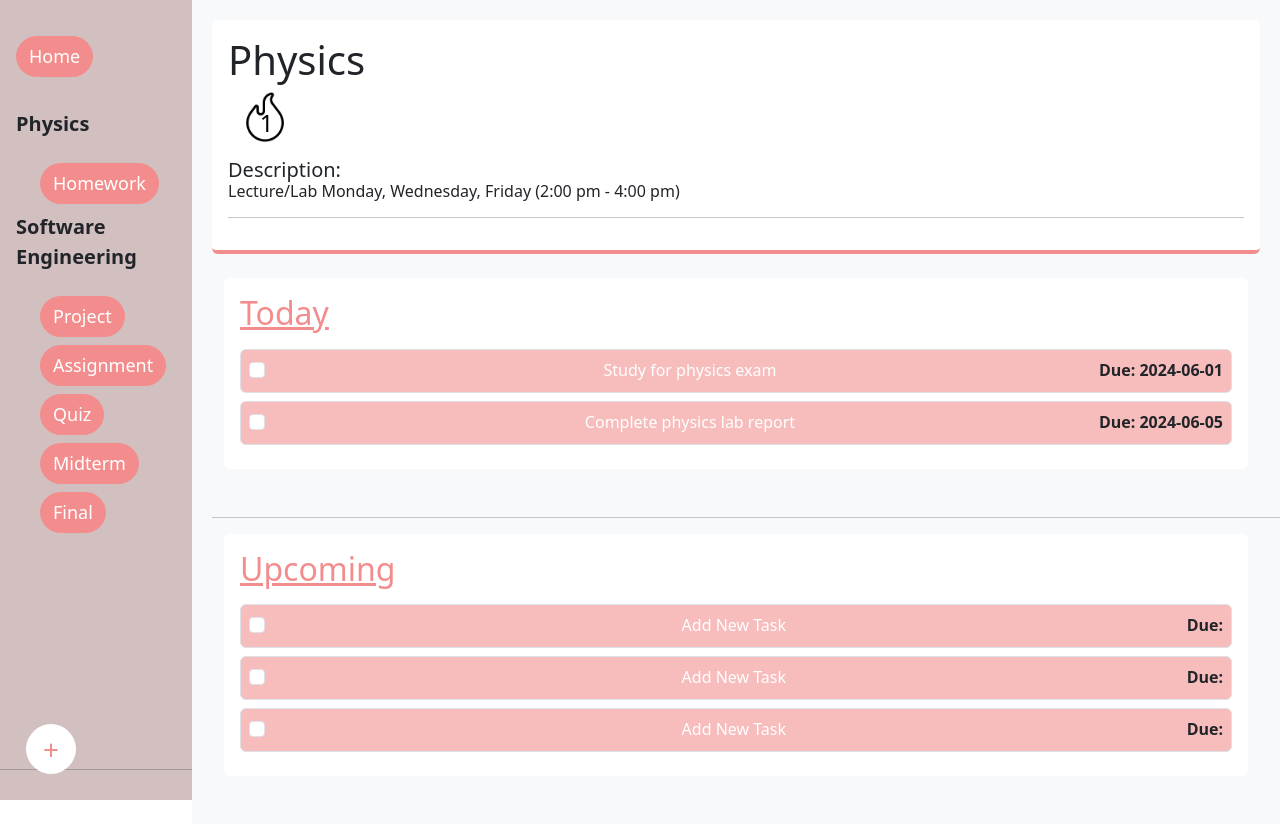
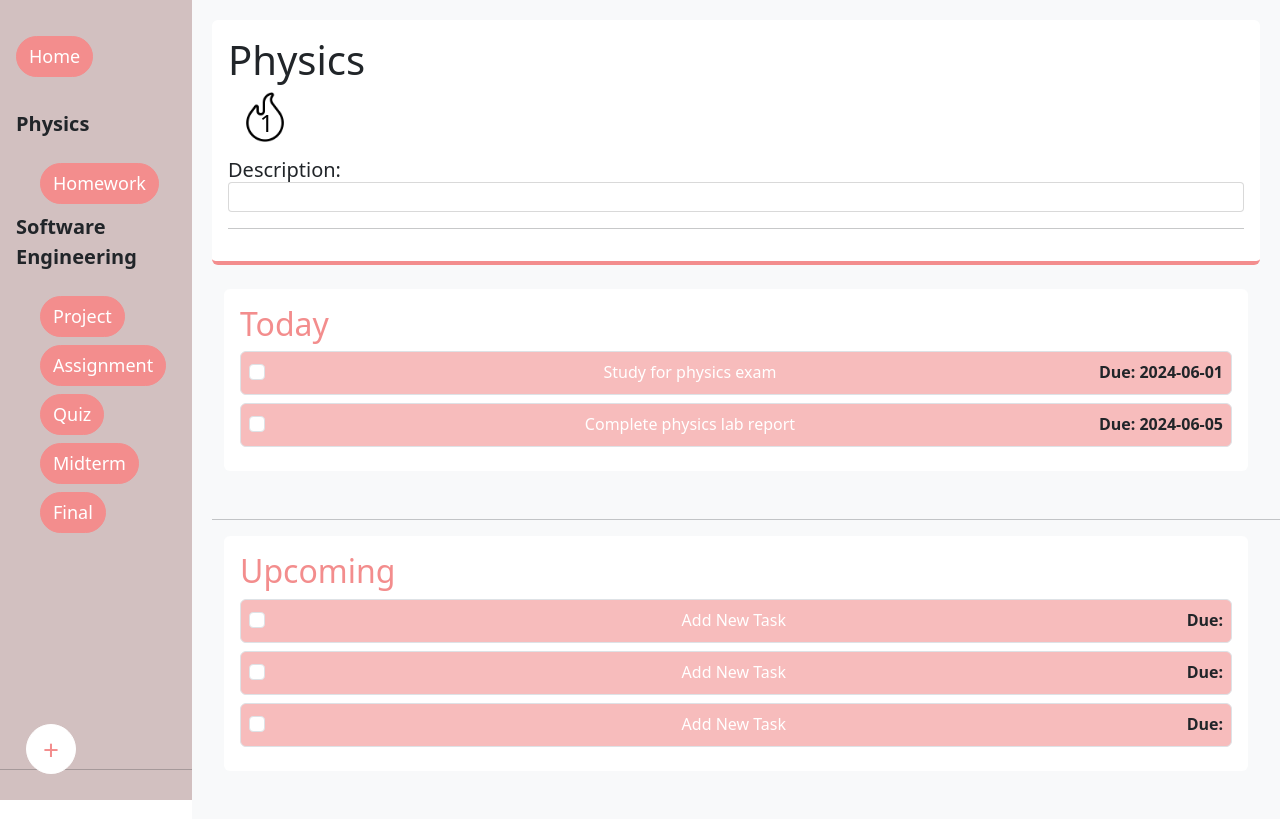
Before and after one commit to kct417/taskify, a React (Vite) app in the folder packages/react-frontend/: page /folder in a window 1280 px wide. Built offline with nearby package versions, Linux system fonts and the light colour scheme.

Commit message:
TextBox Implemented

```diff
--- a/packages/react-frontend/src/components/Folder_Form.jsx
+++ b/packages/react-frontend/src/components/Folder_Form.jsx
@@ -71,11 +71,8 @@ const Folder_Form = () => {
 					</figure>
 				</Container>
 				<h5>
-					Description:{' '}
-					<h6>
-						Lecture/Lab Monday, Wednesday, Friday (2:00 pm - 4:00
-						pm)
-					</h6>
+					Description:
+					<input type="text" class="textarea" />
 				</h5>
 				<hr />
 			</header>
@@ -84,7 +81,6 @@ const Folder_Form = () => {
 					<div className="col-12">
 						<section className="mb-5 p-3 bg-white rounded">
 							<h2
-								className="text-decoration-underline mb-3"
 								style={{ color: sidebarButtonColor }}>
 								Today
 							</h2>
@@ -98,7 +94,6 @@ const Folder_Form = () => {
 					<div className="col-12">
 						<section className="mb-5 p-3 bg-white rounded">
 							<h2
-								className="text-decoration-underline mb-3"
 								style={{ color: sidebarButtonColor }}>
 								Upcoming
 							</h2>
--- a/packages/react-frontend/src/components/header.css
+++ b/packages/react-frontend/src/components/header.css
@@ -11,3 +11,25 @@ figcaption {
 	height: 50px;
 	position: relative;
 }
+input[type=text] {
+    padding: 0;
+    height: 30px;
+    position: relative;
+    left: 0;
+    outline: none;
+    border: 1px solid #cdcdcd;
+    border-color: rgba(0, 0, 0, .15);
+    background-color: white;
+    font-size: 16px;
+  }
+
+  .textarea {
+    width: 100%;
+    height: 500px;
+    padding: 12px 20px;
+    box-sizing: border-box;
+    border: 2px solid #ccc;
+    border-radius: 4px;
+    background-color: #f8f8f8;
+    resize: none;
+  }
```
